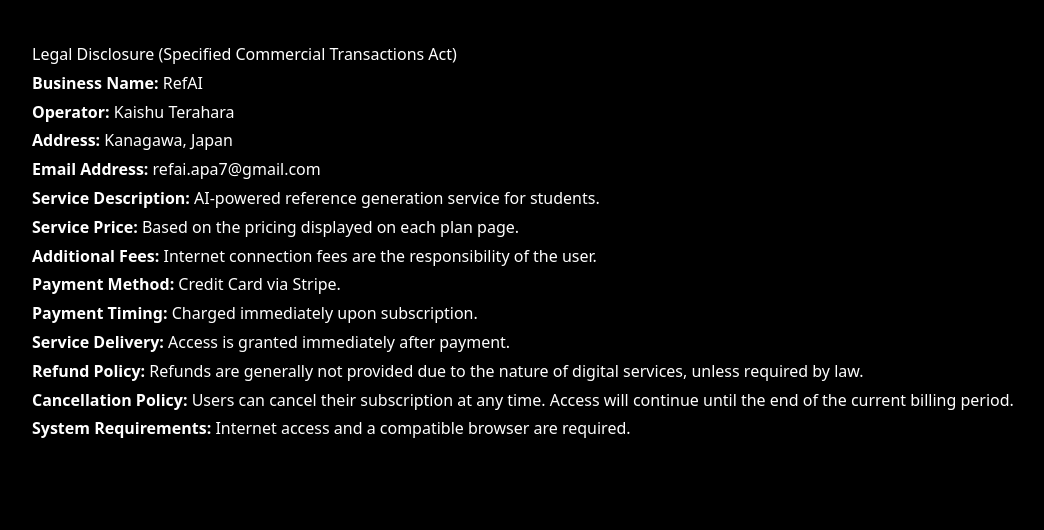
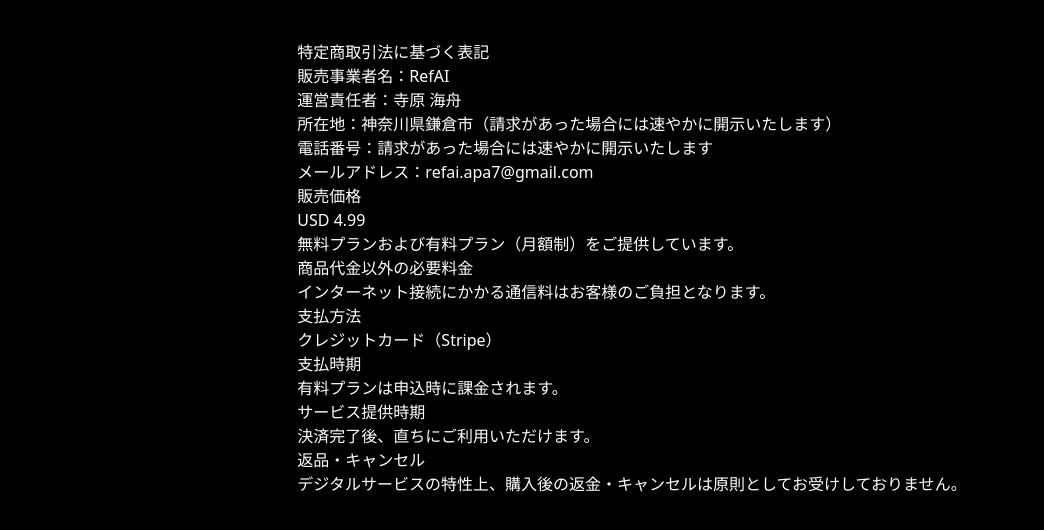
Before and after one commit to graphicit31-cell/refai, a Next.js app: page /tokushoho in a window 1280 px wide. Shown: the top 530 px of the page, without its empty margins (8-1052 px from the left). Built offline with nearby package versions, Linux system fonts and the light colour scheme.

Commit message:
tokushouho

```diff
--- a/app/tokushoho/page.tsx
+++ b/app/tokushoho/page.tsx
@@ -1,28 +1,34 @@
 export default function Tokushoho() {
   return (
-    <main style={{ padding: "40px", lineHeight: "1.8" }}>
-      <h1>Legal Disclosure (Specified Commercial Transactions Act)</h1>
+    <main style={{ padding: "40px", maxWidth: "800px", margin: "0 auto" }}>
+      <h1>特定商取引法に基づく表記</h1>
 
-      <p><strong>Business Name:</strong> RefAI</p>
-      <p><strong>Operator:</strong> Kaishu Terahara</p>
-      <p><strong>Address:</strong> Kanagawa, Japan</p>
-      <p><strong>Email Address:</strong> refai.apa7@gmail.com</p>
+      <p>販売事業者名：RefAI</p>
+      <p>運営責任者：寺原 海舟</p>
+      <p>所在地：神奈川県鎌倉市（請求があった場合には速やかに開示いたします）</p>
+      <p>電話番号：請求があった場合には速やかに開示いたします</p>
+      <p>メールアドレス：refai.apa7@gmail.com</p>
 
-      <p><strong>Service Description:</strong> AI-powered reference generation service for students.</p>
+      <h2>販売価格</h2>
+      <p>USD 4.99</p>
+      <p>無料プランおよび有料プラン（月額制）をご提供しています。</p>
 
-      <p><strong>Service Price:</strong> Based on the pricing displayed on each plan page.</p>
-      <p><strong>Additional Fees:</strong> Internet connection fees are the responsibility of the user.</p>
+      <h2>商品代金以外の必要料金</h2>
+      <p>インターネット接続にかかる通信料はお客様のご負担となります。</p>
 
-      <p><strong>Payment Method:</strong> Credit Card via Stripe.</p>
-      <p><strong>Payment Timing:</strong> Charged immediately upon subscription.</p>
+      <h2>支払方法</h2>
+      <p>クレジットカード（Stripe）</p>
 
-      <p><strong>Service Delivery:</strong> Access is granted immediately after payment.</p>
+      <h2>支払時期</h2>
+      <p>有料プランは申込時に課金されます。</p>
 
-      <p><strong>Refund Policy:</strong> Refunds are generally not provided due to the nature of digital services, unless required by law.</p>
+      <h2>サービス提供時期</h2>
+      <p>決済完了後、直ちにご利用いただけます。</p>
 
-      <p><strong>Cancellation Policy:</strong> Users can cancel their subscription at any time. Access will continue until the end of the current billing period.</p>
-
-      <p><strong>System Requirements:</strong> Internet access and a compatible browser are required.</p>
+      <h2>返品・キャンセル</h2>
+      <p>
+        デジタルサービスの特性上、購入後の返金・キャンセルは原則としてお受けしておりません。
+      </p>
     </main>
   );
 }
--- a/tokushoho/page.tsx
+++ /dev/null
@@ -1,34 +0,0 @@
-export default function Tokushoho() {
-  return (
-    <main style={{ padding: "40px", maxWidth: "800px", margin: "0 auto" }}>
-      <h1>特定商取引法に基づく表記</h1>
-
-      <p>販売事業者名：RefAI</p>
-      <p>運営責任者：寺原 海舟</p>
-      <p>所在地：神奈川県鎌倉市（請求があった場合には速やかに開示いたします）</p>
-      <p>電話番号：請求があった場合には速やかに開示いたします</p>
-      <p>メールアドレス：refai.apa7@gmail.com</p>
-
-      <h2>販売価格</h2>
-      <p>USD 4.99</p>
-      <p>無料プランおよび有料プラン（月額制）をご提供しています。</p>
-
-      <h2>商品代金以外の必要料金</h2>
-      <p>インターネット接続にかかる通信料はお客様のご負担となります。</p>
-
-      <h2>支払方法</h2>
-      <p>クレジットカード（Stripe）</p>
-
-      <h2>支払時期</h2>
-      <p>有料プランは申込時に課金されます。</p>
-
-      <h2>サービス提供時期</h2>
-      <p>決済完了後、直ちにご利用いただけます。</p>
-
-      <h2>返品・キャンセル</h2>
-      <p>
-        デジタルサービスの特性上、購入後の返金・キャンセルは原則としてお受けしておりません。
-      </p>
-    </main>
-  );
-}
```
